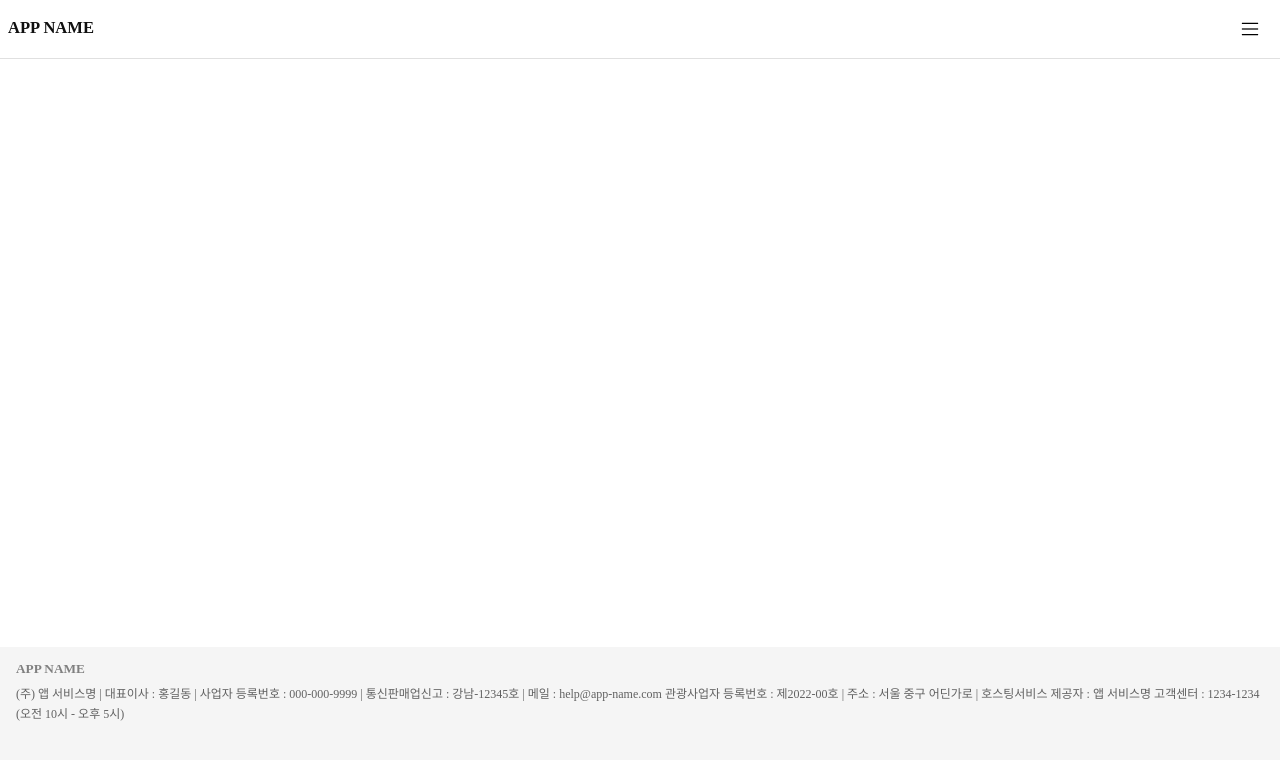
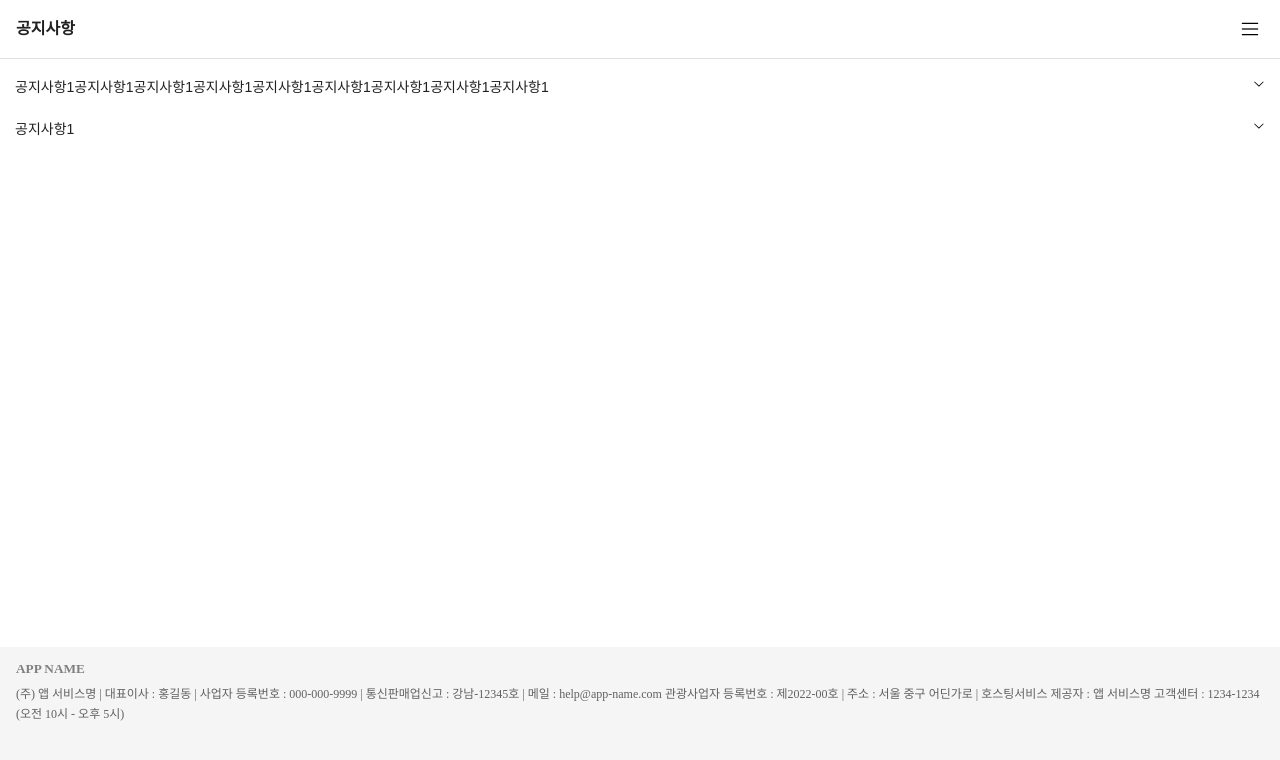
Before and after one commit to zlatjs2/playground-web, a Nuxt app: page /board/notice in a window 1280 px wide. Shown: the top 760 px of the page. Built offline with nearby package versions, Linux system fonts and the light colour scheme.

Commit message:
feat: 공지사항 등 기본 화면 작성

```diff
--- a/components/atoms/BaseButton.vue
+++ b/components/atoms/BaseButton.vue
@@ -17,7 +17,7 @@ export default {
   name: 'BaseButton',
   props: {
     id: {
-      type: String,
+      type: [String, Number],
       default: '',
     },
     type: {
--- a/components/molecules/AccordionMenu.vue
+++ b/components/molecules/AccordionMenu.vue
@@ -7,13 +7,27 @@
       </nuxt-link>
       <atoms-base-button
         v-else
+        :id="idx"
         color="white"
+        class="accordion-menu__item"
         is-full-width
-        class="accordion-menu__item"
+        @click="onSelect"
       >
-        {{ item.text }}
+        <atoms-base-typorgraphy component="div" variant="body2">
+          {{ item.text }}
+        </atoms-base-typorgraphy>
         <atoms-base-icon name="arrowDown" color="secondary" size="12" />
       </atoms-base-button>
+      <div
+        :class="[
+          'accordion-menu__content',
+          selectKey === String(idx)
+            ? 'accordion-menu__content--isSelected'
+            : '',
+        ]"
+      >
+        {{ item.content }}
+      </div>
     </div>
   </div>
 </template>
@@ -25,6 +39,23 @@ export default {
     items: {
       type: Array,
       required: true,
+    },
+  },
+  data() {
+    return {
+      // isSelected: false,
+      selectKey: -1,
+    }
+  },
+  // computed: {
+  //   isSelected() {
+  //     return this.selectKey ===
+  //   },
+  // },
+  methods: {
+    onSelect(e) {
+      e.preventDefault()
+      this.selectKey = e.target.id
     },
   },
 }
@@ -42,6 +73,18 @@ export default {
     align-content: center;
     align-items: center;
     justify-content: space-between;
+    text-align: left;
+    .base-typorgraphy {
+      margin-right: $spacing;
+      flex-grow: 1;
+    }
+  }
+  &__content {
+    display: none;
+    padding: $spacing;
+    &--isSelected {
+      display: block;
+    }
   }
 }
 </style>
--- a/layouts/default.vue
+++ b/layouts/default.vue
@@ -2,7 +2,11 @@
   <div class="app-wrapper">
     <header class="app-header">
       <section class="app-header__content">
-        <atoms-base-typorgraphy component="h1" variant="h1">
+        <atoms-base-typorgraphy
+          v-if="$route.name === 'index'"
+          component="h1"
+          variant="h1"
+        >
           <svg width="100px" viewBox="0 0 362 51">
             <g
               id="Page-1"
@@ -28,8 +32,8 @@
           </svg>
         </atoms-base-typorgraphy>
 
-        <atoms-base-typorgraphy component="h2" variant="title6">
-          <!-- 앱 타이틀 -->
+        <atoms-base-typorgraphy v-else component="h2" variant="body1">
+          공지사항
         </atoms-base-typorgraphy>
 
         <atoms-base-button variant="text" @click="onDrawer">
@@ -123,15 +127,15 @@ export default {
       items: [
         {
           text: '공지사항',
-          link: '/notice',
+          link: '/board/notice',
         },
         {
           text: '자주묻는질문',
-          link: '/qna',
+          link: '/board/qna',
         },
         {
           text: '설정',
-          link: '/',
+          link: '/member/setting',
         },
         {
           text: '카카오톡 1:1 문의',
@@ -153,6 +157,9 @@ export default {
         },
       ],
     }
+  },
+  mounted() {
+    console.log('### this.$route:', this.$route)
   },
   methods: {
     onDrawer() {
@@ -176,9 +183,12 @@ export default {
     align-content: center;
     padding: 0 $spacing;
     min-height: 58px;
-    .base-typorgraphy--title6 {
+    .base-typorgraphy {
+      flex-grow: 1;
       margin: 0 $spacing;
-      flex-grow: 1;
+    }
+    .base-typorgraphy--body1 {
+      font-weight: 700;
     }
   }
 }
--- /dev/null
+++ b/pages/board/notice.vue
@@ -0,0 +1,31 @@
+<template>
+  <section class="notice-list">
+    <molecules-accordion-menu :items="items" />
+  </section>
+</template>
+
+<script>
+export default {
+  name: 'NoticePage',
+  data() {
+    return {
+      items: [
+        {
+          text: '공지사항1공지사항1공지사항1공지사항1공지사항1공지사항1공지사항1공지사항1공지사항1',
+          content: '1111111',
+        },
+        {
+          text: '공지사항1',
+          content: '22222',
+        },
+      ],
+    }
+  },
+}
+</script>
+
+<style lang="scss" scoped>
+.notice-list {
+  padding: $spacing;
+}
+</style>
--- /dev/null
+++ b/pages/board/qna.vue
@@ -0,0 +1,11 @@
+<template>
+  <div>자주하는 질문</div>
+</template>
+
+<script>
+export default {
+  name: 'QnaPage',
+}
+</script>
+
+<style></style>
--- /dev/null
+++ b/pages/member/setting.vue
@@ -0,0 +1,11 @@
+<template>
+  <div>설정</div>
+</template>
+
+<script>
+export default {
+  name: 'SettingPage',
+}
+</script>
+
+<style></style>
--- a/pages/signIn.vue
+++ b/pages/signIn.vue
@@ -70,7 +70,7 @@
 import authMixin from '@/mixins/auth.js'
 
 export default {
-  name: 'SignIn',
+  name: 'SigninPage',
   mixins: [authMixin],
   layout: 'memberLayout',
   data() {
```
Also changed, not shown: pages/signin-success.vue (deleted, +0 -74 lines).
